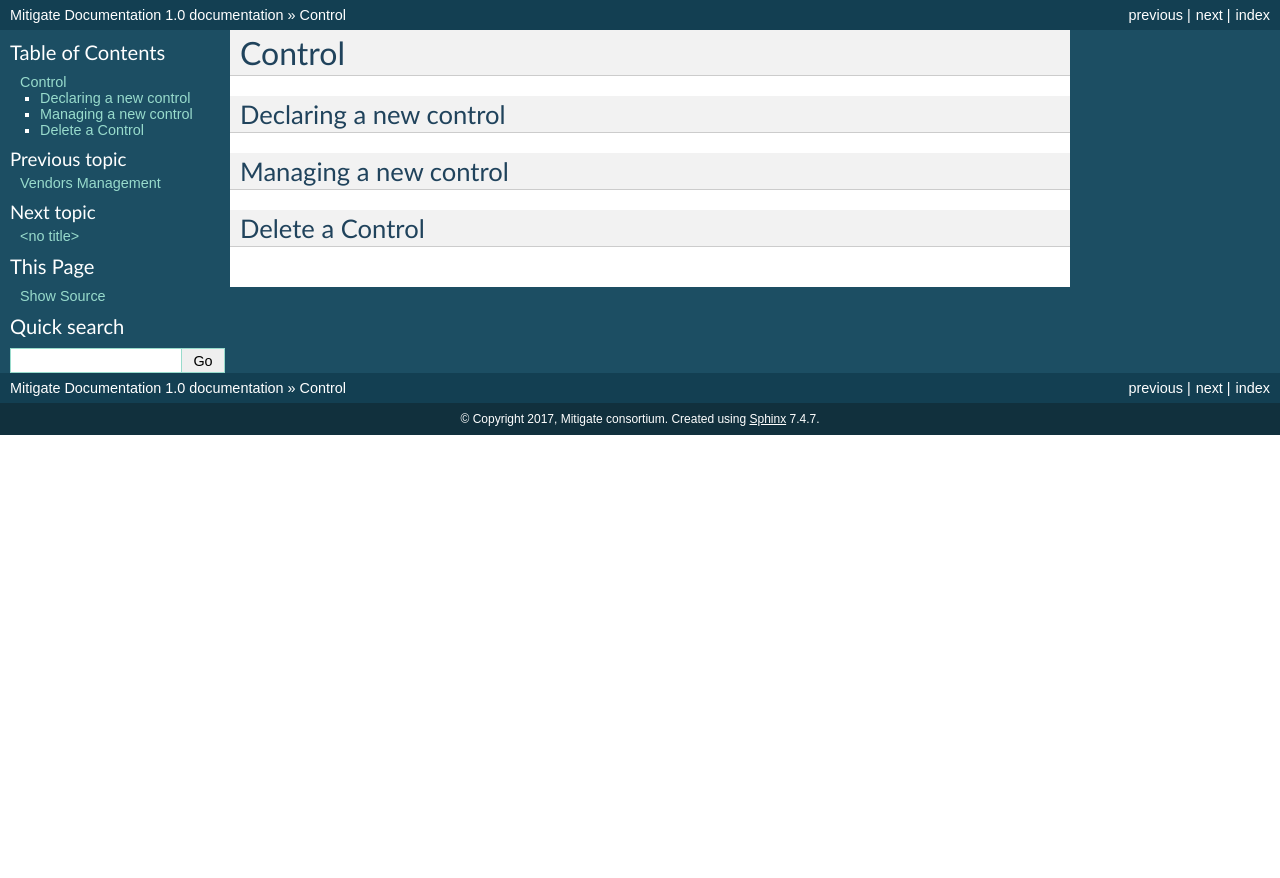
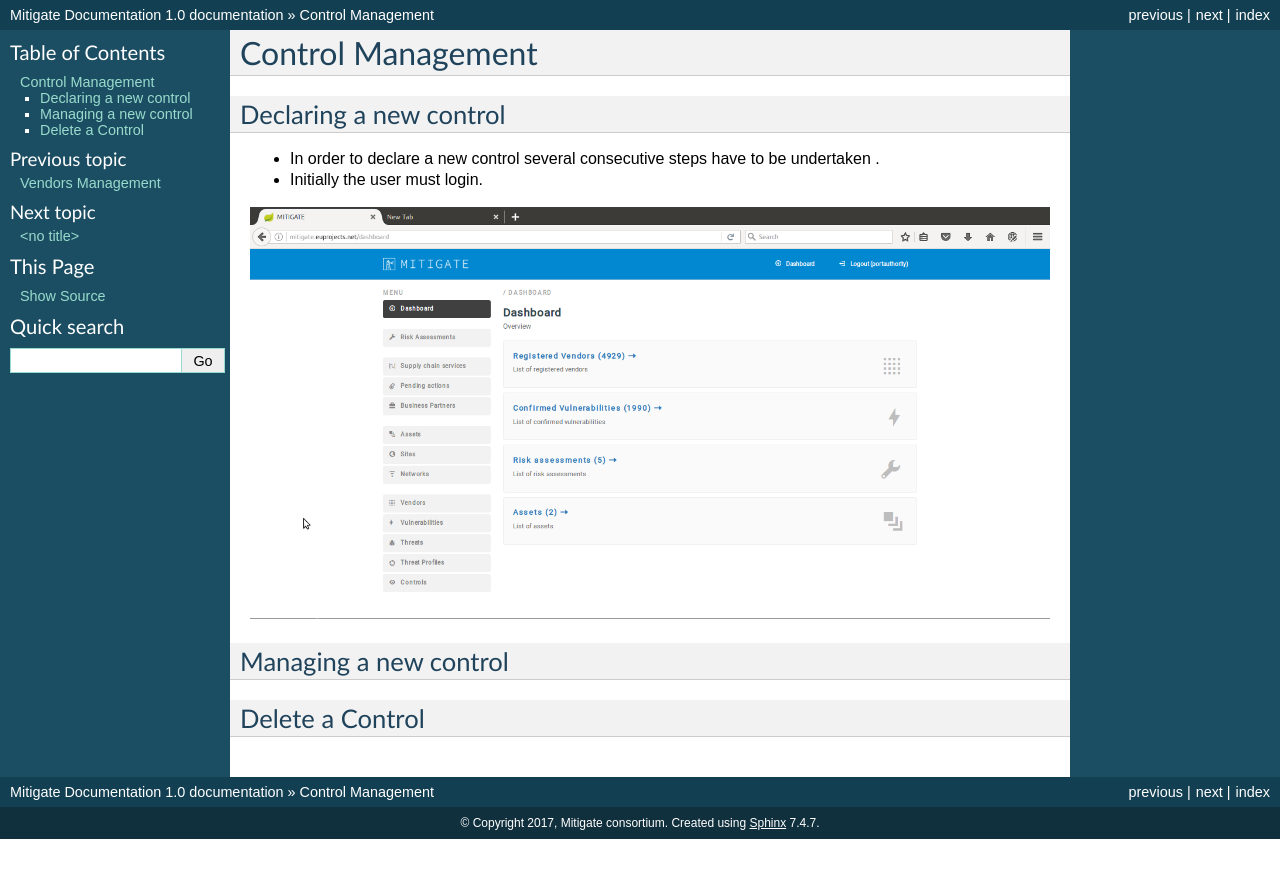
Before and after one commit to singularlogic/mitigate-documentation, a Sphinx documentation site: the page built from docs/f_control.rst, in a window 1280 px wide. Shown: the top 878 px of the page. Built offline with Sphinx 7.4.7, drawn with Linux system fonts in a browser that asks for light colours.

Commit message:
Update f_control.rst

```diff
--- a/docs/f_control.rst
+++ b/docs/f_control.rst
@@ -1,9 +1,15 @@
 ============
-Control
+Control Management
 ============
 
 Declaring a new control
 -----------------------
+
+- In order to declare a new control  several consecutive steps have to be undertaken .
+- Initially the user must login.
+
+.. image:: assets/Log_4.png
+
 
 Managing a new control
 ----------------------
```
